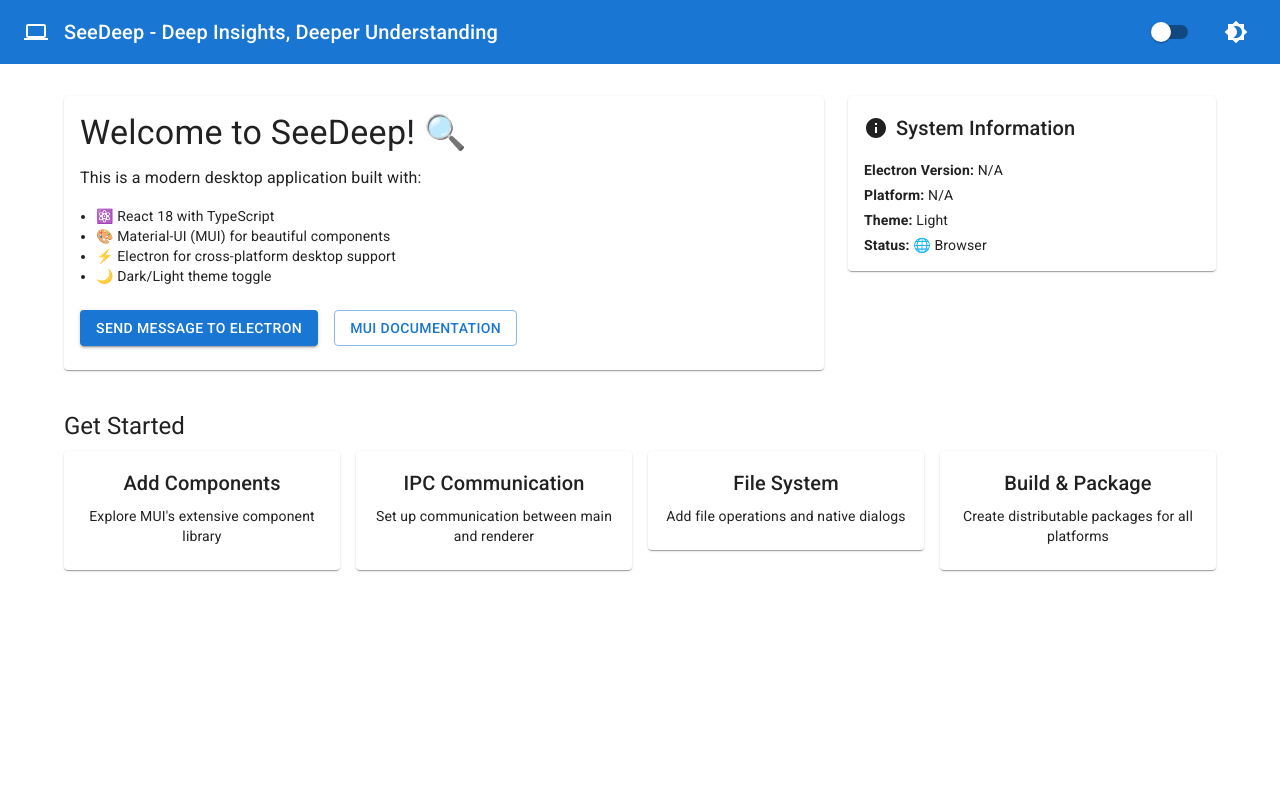
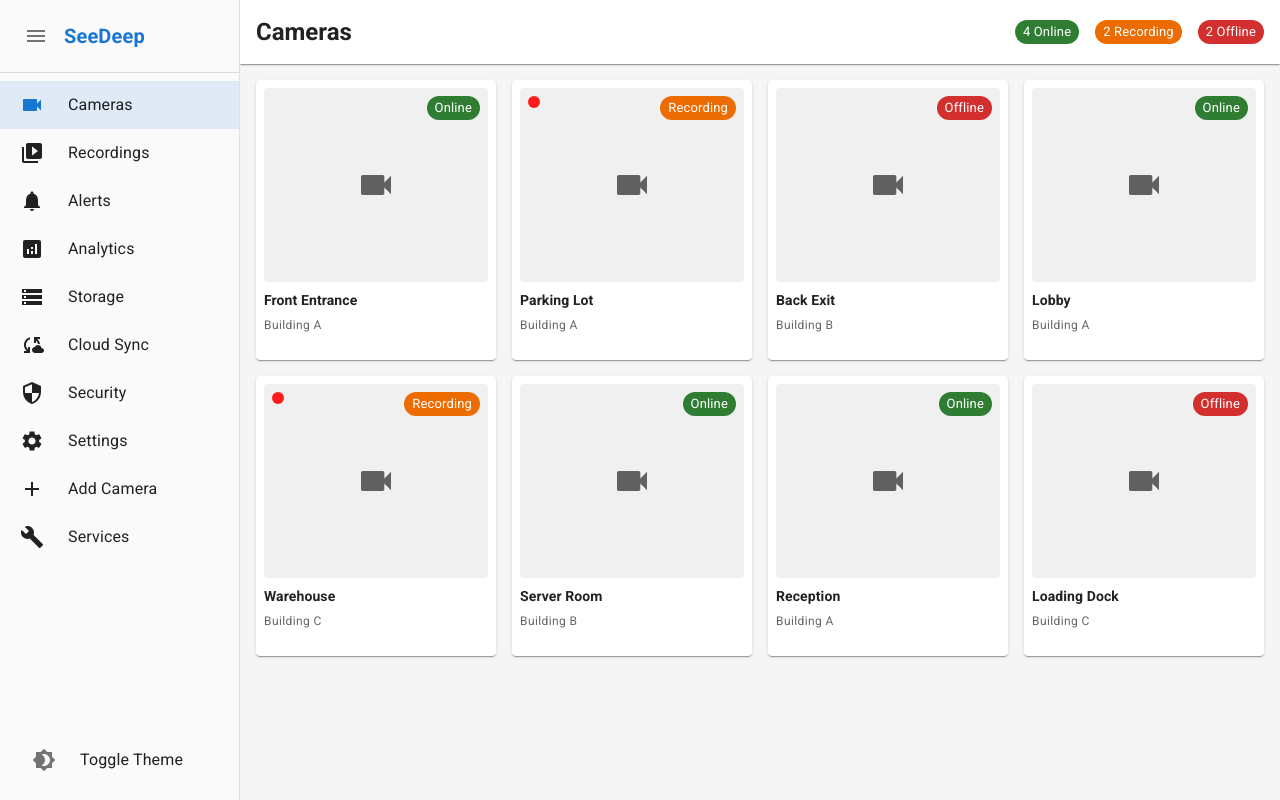
Before and after one commit to behzad1k/seedeep-electron, a React (Create React App) app: page / in a window 1280 px wide. Built offline with nearby package versions, Linux system fonts and the light colour scheme.

Commit message:
template rawed

```diff
--- a/src/App.tsx
+++ b/src/App.tsx
@@ -3,35 +3,65 @@ import {
   ThemeProvider,
   createTheme,
   CssBaseline,
-  AppBar,
-  Toolbar,
+  Box,
+  Drawer,
+  List,
+  ListItem,
+  ListItemButton,
+  ListItemIcon,
+  ListItemText,
   Typography,
-  Container,
+  Grid,
   Card,
   CardContent,
-  Button,
-  Box,
-  Grid,
-  Paper,
   IconButton,
   Switch,
   FormControlLabel,
+  Paper,
+  Chip,
+  Divider,
 } from '@mui/material';
 import {
+  Videocam,
+  Settings,
+  Add,
+  Build,
   Brightness4,
   Brightness7,
-  Computer,
-  Info,
+  Menu,
+  VideoLibrary,
+  Security,
+  Notifications,
+  Analytics,
+  Storage,
+  CloudSync,
 } from '@mui/icons-material';
+
+interface Camera {
+  id: number;
+  name: string;
+  status: 'online' | 'offline' | 'recording';
+  location: string;
+}
 
 const App: React.FC = () => {
   const [darkMode, setDarkMode] = useState(false);
-  const [electronInfo, setElectronInfo] = useState<{
-    version?: string;
-    platform?: string;
-  }>({});
+  const [activeTab, setActiveTab] = useState('cameras');
+  const [sidebarOpen, setSidebarOpen] = useState(false);
+  const [sidebarHovered, setSidebarHovered] = useState(false);
 
-  // Create theme based on dark mode state
+  // Mock camera data - replace with API data later
+  const [cameras] = useState<Camera[]>([
+    { id: 1, name: 'Front Entrance', status: 'online', location: 'Building A' },
+    { id: 2, name: 'Parking Lot', status: 'recording', location: 'Building A' },
+    { id: 3, name: 'Back Exit', status: 'offline', location: 'Building B' },
+    { id: 4, name: 'Lobby', status: 'online', location: 'Building A' },
+    { id: 5, name: 'Warehouse', status: 'recording', location: 'Building C' },
+    { id: 6, name: 'Server Room', status: 'online', location: 'Building B' },
+    { id: 7, name: 'Reception', status: 'online', location: 'Building A' },
+    { id: 8, name: 'Loading Dock', status: 'offline', location: 'Building C' },
+  ]);
+
   const theme = createTheme({
     palette: {
       mode: darkMode ? 'dark' : 'light',
@@ -41,199 +71,363 @@ const App: React.FC = () => {
       secondary: {
         main: '#dc004e',
       },
+      background: {
+        default: darkMode ? '#121212' : '#f5f5f5',
+        paper: darkMode ? '#1e1e1e' : '#ffffff',
+      },
     },
   });
 
-  useEffect(() => {
-    // Check if we're running in Electron
-    if (window.electronAPI) {
-      setElectronInfo({
-        version: window.electronAPI.getVersion(),
-        platform: window.electronAPI.getPlatform(),
-      });
+  const sidebarItems = [
+    { id: 'cameras', label: 'Cameras', icon: <Videocam /> },
+    { id: 'recordings', label: 'Recordings', icon: <VideoLibrary /> },
+    { id: 'alerts', label: 'Alerts', icon: <Notifications /> },
+    { id: 'analytics', label: 'Analytics', icon: <Analytics /> },
+    { id: 'storage', label: 'Storage', icon: <Storage /> },
+    { id: 'sync', label: 'Cloud Sync', icon: <CloudSync /> },
+    { id: 'security', label: 'Security', icon: <Security /> },
+    { id: 'settings', label: 'Settings', icon: <Settings /> },
+    { id: 'add-camera', label: 'Add Camera', icon: <Add /> },
+    { id: 'services', label: 'Services', icon: <Build /> },
+  ];
+
+  const getStatusColor = (status: string) => {
+    switch (status) {
+      case 'online': return 'success';
+      case 'recording': return 'warning';
+      case 'offline': return 'error';
+      default: return 'default';
     }
-  }, []);
-
-  const handleThemeToggle = () => {
-    setDarkMode(!darkMode);
   };
 
-  const handleSendMessage = () => {
-    if (window.electronAPI) {
-      window.electronAPI.sendMessage('app-message', {
-        type: 'hello',
-        message: 'Hello from React!',
-      });
+  const getStatusText = (status: string) => {
+    switch (status) {
+      case 'online': return 'Online';
+      case 'recording': return 'Recording';
+      case 'offline': return 'Offline';
+      default: return 'Unknown';
+    }
+  };
+
+  const drawerWidth = sidebarOpen || sidebarHovered ? 240 : 60;
+
+  const renderCameraGrid = () => (
+    <Grid container spacing={2} sx={{ p: 2 }}>
+      {cameras.map((camera) => (
+        <Grid item xs={12} sm={6} md={4} lg={3} key={camera.id}>
+          <Card
+            sx={{
+              height: 280,
+              cursor: 'pointer',
+              transition: 'transform 0.2s, box-shadow 0.2s',
+              '&:hover': {
+                transform: 'scale(1.02)',
+                boxShadow: 4,
+              }
+            }}
+          >
+            <CardContent sx={{ p: 1, height: '100%', display: 'flex', flexDirection: 'column' }}>
+              {/* Camera Video Feed Placeholder */}
+              <Box
+                sx={{
+                  flex: 1,
+                  backgroundColor: darkMode ? '#333' : '#f0f0f0',
+                  borderRadius: 1,
+                  display: 'flex',
+                  alignItems: 'center',
+                  justifyContent: 'center',
+                  mb: 1,
+                  position: 'relative',
+                  overflow: 'hidden',
+                }}
+              >
+                <Videocam sx={{ fontSize: 40, color: 'text.secondary' }} />
+
+                {/* Status indicator */}
+                <Chip
+                  label={getStatusText(camera.status)}
+                  color={getStatusColor(camera.status) as any}
+                  size="small"
+                  sx={{
+                    position: 'absolute',
+                    top: 8,
+                    right: 8,
+                  }}
+                />
+
+                {/* Recording indicator */}
+                {camera.status === 'recording' && (
+                  <Box
+                    sx={{
+                      position: 'absolute',
+                      top: 8,
+                      left: 8,
+                      width: 12,
+                      height: 12,
+                      borderRadius: '50%',
+                      backgroundColor: 'red',
+                      animation: 'pulse 2s infinite',
+                      '@keyframes pulse': {
+                        '0%': { opacity: 1 },
+                        '50%': { opacity: 0.5 },
+                        '100%': { opacity: 1 },
+                      },
+                    }}
+                  />
+                )}
+              </Box>
+
+              {/* Camera Info */}
+              <Box>
+                <Typography variant="subtitle2" fontWeight="bold" noWrap>
+                  {camera.name}
+                </Typography>
+                <Typography variant="caption" color="text.secondary" noWrap>
+                  {camera.location}
+                </Typography>
+              </Box>
+            </CardContent>
+          </Card>
+        </Grid>
+      ))}
+    </Grid>
+  );
+
+  const renderContent = () => {
+    switch (activeTab) {
+      case 'cameras':
+        return renderCameraGrid();
+      case 'recordings':
+        return (
+          <Box sx={{ p: 3 }}>
+            <Typography variant="h5" gutterBottom>Recordings</Typography>
+            <Typography variant="body1">Recording management interface will be here</Typography>
+          </Box>
+        );
+      case 'alerts':
+        return (
+          <Box sx={{ p: 3 }}>
+            <Typography variant="h5" gutterBottom>Alerts & Notifications</Typography>
+            <Typography variant="body1">Alert management interface will be here</Typography>
+          </Box>
+        );
+      case 'analytics':
+        return (
+          <Box sx={{ p: 3 }}>
+            <Typography variant="h5" gutterBottom>Analytics Dashboard</Typography>
+            <Typography variant="body1">Analytics and insights will be here</Typography>
+          </Box>
+        );
+      case 'settings':
+        return (
+          <Box sx={{ p: 3 }}>
+            <Typography variant="h5" gutterBottom>Settings</Typography>
+            <FormControlLabel
+              control={
+                <Switch
+                  checked={darkMode}
+                  onChange={(e) => setDarkMode(e.target.checked)}
+                />
+              }
+              label="Dark Mode"
+            />
+          </Box>
+        );
+      case 'add-camera':
+        return (
+          <Box sx={{ p: 3 }}>
+            <Typography variant="h5" gutterBottom>Add New Camera</Typography>
+            <Typography variant="body1">Camera setup wizard will be here</Typography>
+          </Box>
+        );
+      case 'services':
+        return (
+          <Box sx={{ p: 3 }}>
+            <Typography variant="h5" gutterBottom>Services</Typography>
+            <Typography variant="body1">Service management interface will be here</Typography>
+          </Box>
+        );
+      default:
+        return renderCameraGrid();
     }
   };
 
   return (
     <ThemeProvider theme={theme}>
       <CssBaseline />
+      <Box sx={{ display: 'flex', height: '100vh' }}>
 
-      {/* App Bar */}
-      <AppBar position="static" elevation={0}>
-        <Toolbar>
-          <Computer sx={{ mr: 2 }} />
-          <Typography variant="h6" component="div" sx={{ flexGrow: 1 }}>
-            SeeDeep - Deep Insights, Deeper Understanding
-          </Typography>
-          <FormControlLabel
-            control={
-              <Switch
-                checked={darkMode}
-                onChange={handleThemeToggle}
-                color="default"
-              />
-            }
-            label=""
-          />
-          <IconButton
-            color="inherit"
-            onClick={handleThemeToggle}
-            aria-label="toggle theme"
+        {/* Collapsible Sidebar */}
+        <Drawer
+          variant="permanent"
+          onMouseEnter={() => setSidebarHovered(true)}
+          onMouseLeave={() => setSidebarHovered(false)}
+          sx={{
+            width: drawerWidth,
+            flexShrink: 0,
+            transition: 'width 0.3s ease',
+            '& .MuiDrawer-paper': {
+              width: drawerWidth,
+              boxSizing: 'border-box',
+              transition: 'width 0.3s ease',
+              overflow: 'hidden',
+              backgroundColor: darkMode ? '#1a1a1a' : '#fafafa',
+              borderRight: `1px solid ${darkMode ? '#333' : '#e0e0e0'}`,
+            },
+          }}
+        >
+          {/* Sidebar Header */}
+          <Box
+            sx={{
+              p: 2,
+              display: 'flex',
+              alignItems: 'center',
+              minHeight: 64,
+            }}
           >
-            {darkMode ? <Brightness7 /> : <Brightness4 />}
-          </IconButton>
-        </Toolbar>
-      </AppBar>
+            <IconButton
+              onClick={() => setSidebarOpen(!sidebarOpen)}
+              sx={{ mr: sidebarOpen || sidebarHovered ? 1 : 0 }}
+            >
+              <Menu />
+            </IconButton>
+            {(sidebarOpen || sidebarHovered) && (
+              <Typography variant="h6" fontWeight="bold" color="primary">
+                SeeDeep
+              </Typography>
+            )}
+          </Box>
 
-      {/* Main Content */}
-      <Container maxWidth="lg" sx={{ mt: 4, mb: 4 }}>
-        <Grid container spacing={3}>
+          <Divider />
 
-          {/* Welcome Card */}
-          <Grid item xs={12} md={8}>
-            <Card>
-              <CardContent>
-                <Typography variant="h4" gutterBottom>
-                  Welcome to SeeDeep! 🔍
-                </Typography>
-                <Typography variant="body1" paragraph>
-                  This is a modern desktop application built with:
-                </Typography>
-                <Box component="ul" sx={{ pl: 2 }}>
-                  <Typography component="li" variant="body2">
-                    ⚛️ React 18 with TypeScript
-                  </Typography>
-                  <Typography component="li" variant="body2">
-                    🎨 Material-UI (MUI) for beautiful components
-                  </Typography>
-                  <Typography component="li" variant="body2">
-                    ⚡ Electron for cross-platform desktop support
-                  </Typography>
-                  <Typography component="li" variant="body2">
-                    🌙 Dark/Light theme toggle
-                  </Typography>
-                </Box>
+          {/* Navigation Items */}
+          <List sx={{ flexGrow: 1, pt: 1 }}>
+            {sidebarItems.map((item) => (
+              <ListItem key={item.id} disablePadding>
+                <ListItemButton
+                  selected={activeTab === item.id}
+                  onClick={() => setActiveTab(item.id)}
+                  sx={{
+                    minHeight: 48,
+                    justifyContent: sidebarOpen || sidebarHovered ? 'initial' : 'center',
+                    px: 2.5,
+                    '&.Mui-selected': {
+                      backgroundColor: darkMode ? 'rgba(144, 202, 249, 0.16)' : 'rgba(25, 118, 210, 0.12)',
+                      '&:hover': {
+                        backgroundColor: darkMode ? 'rgba(144, 202, 249, 0.24)' : 'rgba(25, 118, 210, 0.16)',
+                      },
+                    },
+                  }}
+                >
+                  <ListItemIcon
+                    sx={{
+                      minWidth: 0,
+                      mr: sidebarOpen || sidebarHovered ? 3 : 'auto',
+                      justifyContent: 'center',
+                      color: activeTab === item.id ? 'primary.main' : 'inherit',
+                    }}
+                  >
+                    {item.icon}
+                  </ListItemIcon>
+                  {(sidebarOpen || sidebarHovered) && (
+                    <ListItemText
+                      primary={item.label}
+                      sx={{
+                        opacity: sidebarOpen || sidebarHovered ? 1 : 0,
+                        transition: 'opacity 0.3s ease',
+                      }}
+                    />
+                  )}
+                </ListItemButton>
+              </ListItem>
+            ))}
+          </List>
 
-                <Box sx={{ mt: 3 }}>
-                  <Button
-                    variant="contained"
-                    onClick={handleSendMessage}
-                    sx={{ mr: 2 }}
-                  >
-                    Send Message to Electron
-                  </Button>
-                  <Button
-                    variant="outlined"
-                    href="https://mui.com/"
-                    target="_blank"
-                    rel="noopener noreferrer"
-                  >
-                    MUI Documentation
-                  </Button>
-                </Box>
-              </CardContent>
-            </Card>
-          </Grid>
+          {/* Theme Toggle at Bottom */}
+          <Box sx={{ p: 2 }}>
+            <ListItemButton
+              onClick={() => setDarkMode(!darkMode)}
+              sx={{
+                minHeight: 48,
+                justifyContent: sidebarOpen || sidebarHovered ? 'initial' : 'center',
+                borderRadius: 1,
+              }}
+            >
+              <ListItemIcon
+                sx={{
+                  minWidth: 0,
+                  mr: sidebarOpen || sidebarHovered ? 3 : 'auto',
+                  justifyContent: 'center',
+                }}
+              >
+                {darkMode ? <Brightness7 /> : <Brightness4 />}
+              </ListItemIcon>
+              {(sidebarOpen || sidebarHovered) && (
+                <ListItemText
+                  primary="Toggle Theme"
+                  sx={{
+                    opacity: sidebarOpen || sidebarHovered ? 1 : 0,
+                    transition: 'opacity 0.3s ease',
+                  }}
+                />
+              )}
+            </ListItemButton>
+          </Box>
+        </Drawer>
 
-          {/* System Info Card */}
-          <Grid item xs={12} md={4}>
-            <Paper sx={{ p: 2 }}>
-              <Box display="flex" alignItems="center" mb={2}>
-                <Info sx={{ mr: 1 }} />
-                <Typography variant="h6">
-                  System Information
-                </Typography>
+        {/* Main Content Area */}
+        <Box
+          component="main"
+          sx={{
+            flexGrow: 1,
+            height: '100vh',
+            overflow: 'auto',
+            backgroundColor: 'background.default',
+          }}
+        >
+          {/* Header */}
+          <Paper
+            elevation={1}
+            sx={{
+              p: 2,
+              mb: 0,
+              borderRadius: 0,
+              display: 'flex',
+              alignItems: 'center',
+              justifyContent: 'space-between',
+            }}
+          >
+            <Typography variant="h5" fontWeight="bold">
+              {sidebarItems.find(item => item.id === activeTab)?.label || 'Dashboard'}
+            </Typography>
+
+            {activeTab === 'cameras' && (
+              <Box sx={{ display: 'flex', alignItems: 'center', gap: 2 }}>
+                <Chip
+                  label={`${cameras.filter(c => c.status === 'online').length} Online`}
+                  color="success"
+                  size="small"
+                />
+                <Chip
+                  label={`${cameras.filter(c => c.status === 'recording').length} Recording`}
+                  color="warning"
+                  size="small"
+                />
+                <Chip
+                  label={`${cameras.filter(c => c.status === 'offline').length} Offline`}
+                  color="error"
+                  size="small"
+                />
               </Box>
+            )}
+          </Paper>
 
-              <Typography variant="body2" gutterBottom>
-                <strong>Electron Version:</strong> {electronInfo.version || 'N/A'}
-              </Typography>
-              <Typography variant="body2" gutterBottom>
-                <strong>Platform:</strong> {electronInfo.platform || 'N/A'}
-              </Typography>
-              <Typography variant="body2" gutterBottom>
-                <strong>Theme:</strong> {darkMode ? 'Dark' : 'Light'}
-              </Typography>
-              <Typography variant="body2">
-                <strong>Status:</strong> {window.electronAPI ? '✅ Electron' : '🌐 Browser'}
-              </Typography>
-            </Paper>
-          </Grid>
-
-          {/* Feature Cards */}
-          <Grid item xs={12}>
-            <Typography variant="h5" gutterBottom sx={{ mt: 2 }}>
-              Get Started
-            </Typography>
-            <Grid container spacing={2}>
-              <Grid item xs={12} sm={6} md={3}>
-                <Card>
-                  <CardContent sx={{ textAlign: 'center' }}>
-                    <Typography variant="h6" gutterBottom>
-                      Add Components
-                    </Typography>
-                    <Typography variant="body2">
-                      Explore MUI's extensive component library
-                    </Typography>
-                  </CardContent>
-                </Card>
-              </Grid>
-
-              <Grid item xs={12} sm={6} md={3}>
-                <Card>
-                  <CardContent sx={{ textAlign: 'center' }}>
-                    <Typography variant="h6" gutterBottom>
-                      IPC Communication
-                    </Typography>
-                    <Typography variant="body2">
-                      Set up communication between main and renderer
-                    </Typography>
-                  </CardContent>
-                </Card>
-              </Grid>
-
-              <Grid item xs={12} sm={6} md={3}>
-                <Card>
-                  <CardContent sx={{ textAlign: 'center' }}>
-                    <Typography variant="h6" gutterBottom>
-                      File System
-                    </Typography>
-                    <Typography variant="body2">
-                      Add file operations and native dialogs
-                    </Typography>
-                  </CardContent>
-                </Card>
-              </Grid>
-
-              <Grid item xs={12} sm={6} md={3}>
-                <Card>
-                  <CardContent sx={{ textAlign: 'center' }}>
-                    <Typography variant="h6" gutterBottom>
-                      Build & Package
-                    </Typography>
-                    <Typography variant="body2">
-                      Create distributable packages for all platforms
-                    </Typography>
-                  </CardContent>
-                </Card>
-              </Grid>
-            </Grid>
-          </Grid>
-        </Grid>
-      </Container>
+          {/* Content Area */}
+          <Box sx={{ height: 'calc(100vh - 80px)', overflow: 'auto' }}>
+            {renderContent()}
+          </Box>
+        </Box>
+      </Box>
     </ThemeProvider>
   );
 };
```
